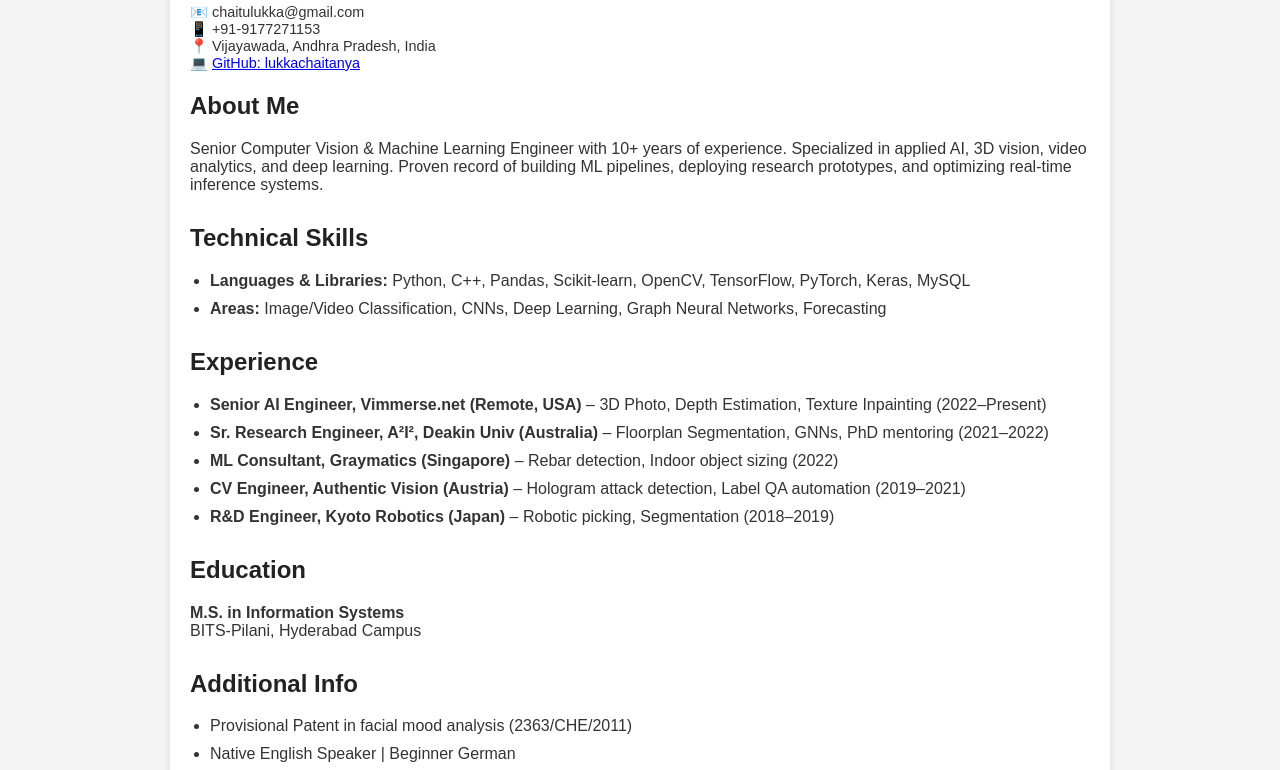
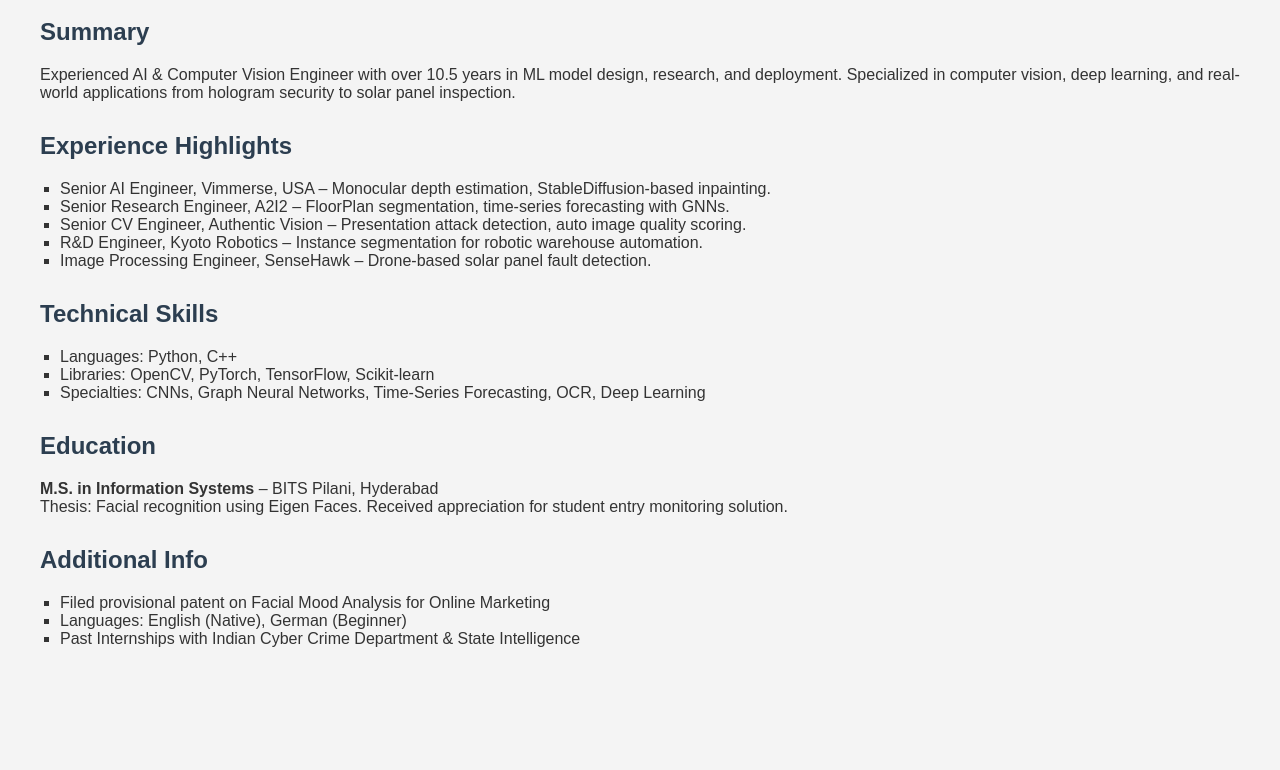
Before and after one commit to lukkachaitanya/lukkachaitanya.github.io, a plain HTML site: page index.html in a window 1280 px wide. Shown: the part 136-906 px from the top of the page. After the commit the page ends 824 px from the top, so only its background shows below. Drawn offline with Linux system fonts and the light colour scheme.

Commit message:
Update index.html

```diff
--- a/index.html
+++ b/index.html
@@ -2,89 +2,59 @@
 <html lang="en">
 <head>
     <meta charset="UTF-8">
-  <meta name="viewport" content="width=device-width, initial-scale=1">
-  <title>Chaitanya Lukka</title>
+    <meta name="viewport" content="width=device-width, initial-scale=1.0">
+    <title>Chaitanya Lukka - AI & Computer Vision Engineer</title>
     <style>
-    body {
-      font-family: Arial, sans-serif;
-      margin: 40px;
-      background-color: #f4f4f4;
-      color: #333;
-    }
-    h1, h2 {
-      color: #222;
-    }
-    .container {
-      max-width: 900px;
-      margin: auto;
-      padding: 20px;
-      background: white;
-      border-radius: 10px;
-      box-shadow: 0 2px 10px rgba(0,0,0,0.1);
-    }
-    .contact {
-      font-size: 0.9em;
-      margin-bottom: 20px;
-    }
-    .section {
-      margin-bottom: 30px;
-    }
-    .section ul {
-      padding-left: 20px;
-    }
-    .section li {
-      margin-bottom: 10px;
-    }
+        body { font-family: Arial, sans-serif; margin: 40px; background: #f4f4f4; color: #333; }
+        h1, h2 { color: #2c3e50; }
+        .section { margin-bottom: 30px; }
+        ul { list-style-type: square; padding-left: 20px; }
+        a { color: #2980b9; text-decoration: none; }
     </style>
 </head>
 <body>
-  <div class="container">
     <h1>Chaitanya Lukka</h1>
-    <div class="contact">
-      📧 chaitulukka@gmail.com<br>
-      📱 +91-9177271153<br>
-      📍 Vijayawada, Andhra Pradesh, India<br>
-      💻 <a href="https://github.com/lukkachaitanya" target="_blank">GitHub: lukkachaitanya</a>
+    <p><strong>Email:</strong> chaitulukka@gmail.com | <strong>GitHub:</strong> <a href="https://github.com/lukkachaitanya">lukkachaitanya</a><br>
+    <strong>Location:</strong> Vijayawada, Andhra Pradesh, India</p>
+
+    <div class="section">
+        <h2>Summary</h2>
+        <p>Experienced AI & Computer Vision Engineer with over 10.5 years in ML model design, research, and deployment. Specialized in computer vision, deep learning, and real-world applications from hologram security to solar panel inspection.</p>
     </div>
 
     <div class="section">
-      <h2>About Me</h2>
-      <p>Senior Computer Vision & Machine Learning Engineer with 10+ years of experience. Specialized in applied AI, 3D vision, video analytics, and deep learning. Proven record of building ML pipelines, deploying research prototypes, and optimizing real-time inference systems.</p>
+        <h2>Experience Highlights</h2>
+        <ul>
+            <li>Senior AI Engineer, Vimmerse, USA – Monocular depth estimation, StableDiffusion-based inpainting.</li>
+            <li>Senior Research Engineer, A2I2 – FloorPlan segmentation, time-series forecasting with GNNs.</li>
+            <li>Senior CV Engineer, Authentic Vision – Presentation attack detection, auto image quality scoring.</li>
+            <li>R&D Engineer, Kyoto Robotics – Instance segmentation for robotic warehouse automation.</li>
+            <li>Image Processing Engineer, SenseHawk – Drone-based solar panel fault detection.</li>
+        </ul>
     </div>
 
     <div class="section">
         <h2>Technical Skills</h2>
         <ul>
-        <li><strong>Languages & Libraries:</strong> Python, C++, Pandas, Scikit-learn, OpenCV, TensorFlow, PyTorch, Keras, MySQL</li>
-        <li><strong>Areas:</strong> Image/Video Classification, CNNs, Deep Learning, Graph Neural Networks, Forecasting</li>
-      </ul>
-    </div>
-
-    <div class="section">
-      <h2>Experience</h2>
-      <ul>
-        <li><strong>Senior AI Engineer, Vimmerse.net (Remote, USA)</strong> – 3D Photo, Depth Estimation, Texture Inpainting (2022–Present)</li>
-        <li><strong>Sr. Research Engineer, A²I², Deakin Univ (Australia)</strong> – Floorplan Segmentation, GNNs, PhD mentoring (2021–2022)</li>
-        <li><strong>ML Consultant, Graymatics (Singapore)</strong> – Rebar detection, Indoor object sizing (2022)</li>
-        <li><strong>CV Engineer, Authentic Vision (Austria)</strong> – Hologram attack detection, Label QA automation (2019–2021)</li>
-        <li><strong>R&D Engineer, Kyoto Robotics (Japan)</strong> – Robotic picking, Segmentation (2018–2019)</li>
+            <li>Languages: Python, C++</li>
+            <li>Libraries: OpenCV, PyTorch, TensorFlow, Scikit-learn</li>
+            <li>Specialties: CNNs, Graph Neural Networks, Time-Series Forecasting, OCR, Deep Learning</li>
         </ul>
     </div>
 
     <div class="section">
         <h2>Education</h2>
-      <p><strong>M.S. in Information Systems</strong><br>
-      BITS-Pilani, Hyderabad Campus</p>
+        <p><strong>M.S. in Information Systems</strong> – BITS Pilani, Hyderabad<br>
+        Thesis: Facial recognition using Eigen Faces. Received appreciation for student entry monitoring solution.</p>
     </div>
 
     <div class="section">
         <h2>Additional Info</h2>
         <ul>
-        <li>Provisional Patent in facial mood analysis (2363/CHE/2011)</li>
-        <li>Native English Speaker | Beginner German</li>
-        <li>Free education from 8th–12th grade</li>
+            <li>Filed provisional patent on Facial Mood Analysis for Online Marketing</li>
+            <li>Languages: English (Native), German (Beginner)</li>
+            <li>Past Internships with Indian Cyber Crime Department & State Intelligence</li>
         </ul>
-    </div>
     </div>
 </body>
 </html>
```
Lines whose indentation alone changed are shown as unchanged.
